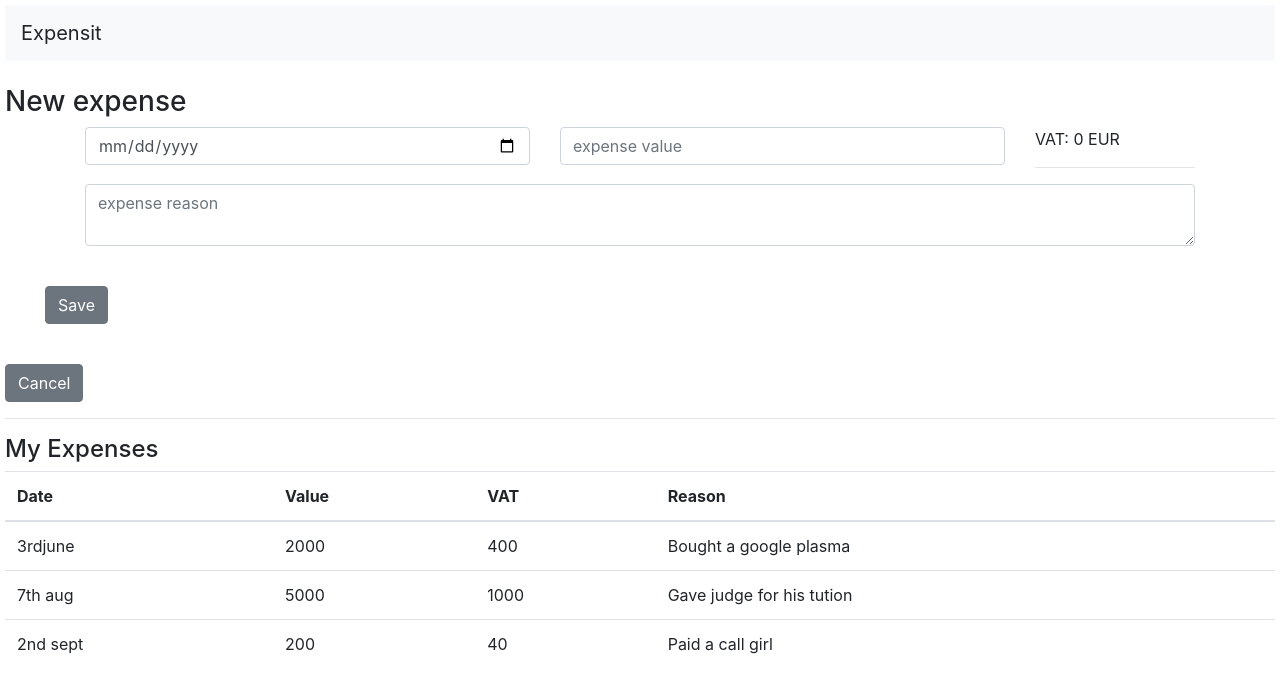
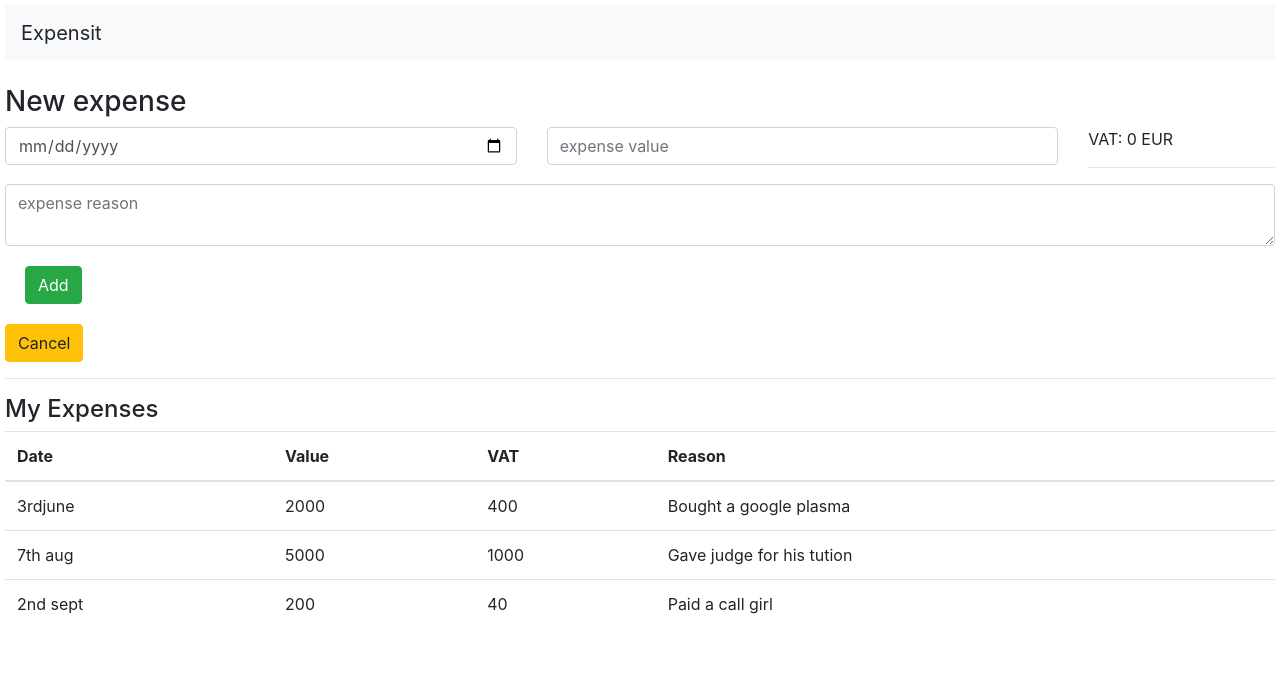
Before and after one commit to DenkyOgbonnaya/expensit, a React (Create React App) app in the folder client/: page / in a window 1280 px wide. Both pictures are taken after a click on the button "Add New". Shown: the top 692 px of the page. Built offline with nearby package versions, Linux system fonts and the light colour scheme.

Commit message:
refactor toggleable form

```diff
--- a/client/src/components/expenses/expenses.css
+++ b/client/src/components/expenses/expenses.css
@@ -3,7 +3,10 @@
     outline: 0;
     border-Bottom: 1px solid #ccc
 }
-#addBtn {
+#newBtn {
     border-radius: 15px;
     background: #8bc34a;
 }
+#addBtn {
+    margin: 20px;
+}
--- a/client/src/components/expenses/toggleableExpenseForm.js
+++ b/client/src/components/expenses/toggleableExpenseForm.js
@@ -14,15 +14,6 @@ const ToggleableExpenseForm = () => {
     const handleSubmit = e => {
         e.preventDefault();
     }
-    if(!isOpen)
-        return (
-            <Button
-                id='addBtn'
-                onClick = {() => setIsOpen(true)} >
-                <img src={require('./add_ic20.png')} alt='add icon'/> Add New
-            </Button>
-        )
-
     const handleValueChange = e => {
         let value = e.target.value;
 
@@ -35,11 +26,19 @@ const ToggleableExpenseForm = () => {
         setVat(formatedVat);
 
     }
+    if(!isOpen)
+        return (
+            <Button
+                id='newBtn'
+                onClick = {() => setIsOpen(true)} >
+                <img src={require('./add_ic20.png')} alt='add icon'/> Add New
+            </Button>
+        )
     return(
         <div>
             <h3> New expense </h3>
             <Form onSubmit = {handleSubmit} >
-                <Container>
+
                     <Row>
                         <Col sm={5}>
                             <Input
@@ -76,13 +75,12 @@ const ToggleableExpenseForm = () => {
                         </Col>
                     </Row>
 
-                </Container>
 
-                    <Button style= {{margin: '40px'}} > Save </Button>
+                    <Button color='success' id='addBtn' > Add </Button>
 
             </Form>
 
-            <Button onClick = {() => setIsOpen(false)} > Cancel </Button>
+            <Button color='warning' onClick = {() => setIsOpen(false)} > Cancel </Button>
         </div>
     )
 
```
